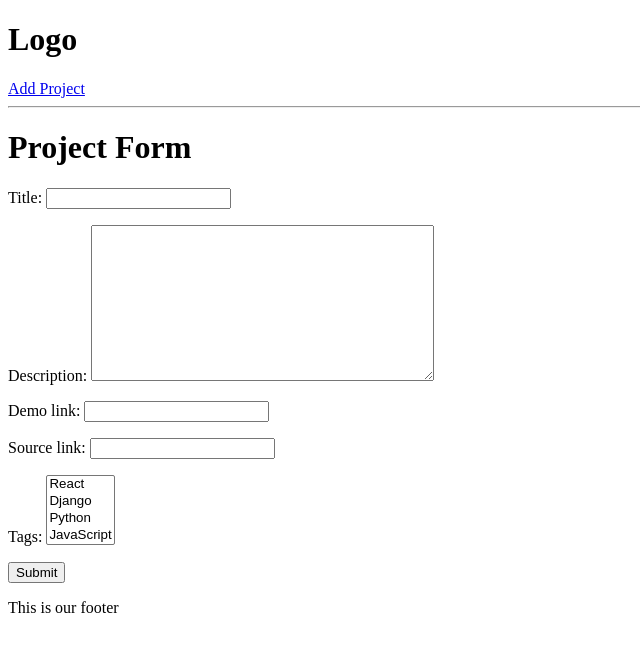
After one commit to omkarjawaji/devsearch, a Django app: page /create-project/ in a window 1280 px wide. The commit adds this page. Shown: the top 652 px of the page, without its empty margins (0-640 px from the left). Run offline with Django 3.2, Linux system fonts and the light colour scheme; data comes from the database, SQL or seed files in the repository; both versions use the stored data as it was after the commit.

Commit message:
CRUD operations are working now

```diff
--- /dev/null
+++ b/projects/forms.py
@@ -0,0 +1,7 @@
+from django.forms import ModelForm
+from .models import Project
+
+class ProjectForm(ModelForm):
+    class Meta:
+        model = Project
+        fields = ['title', 'description', 'demo_link', 'source_link', 'tags']  #'__all__' # or [with all the fileds as a list]
--- a/projects/models.py
+++ b/projects/models.py
@@ -1,13 +1,17 @@
 from enum import unique
 from django.db import models
 import uuid
+
+#models here
+
+
 
 class Project(models.Model):
     title = models.CharField(max_length = 200)
     description = models.TextField(null = True, blank = True)
     demo_link = models.CharField(max_length = 2000, null = True, blank = True)
     source_link = models.CharField(max_length = 2000, null = True, blank = True)
-    tags = models.ManyToManyField('Tag', blank = True)#relationship name
+    tags = models.ManyToManyField('Tag', blank = True) # relationship name
     vote_total = models.IntegerField(default = 0, null = True, blank= True)
     vote_ratio = models.IntegerField(default = 0, null = True, blank= True)
     created = models.DateTimeField(auto_now_add = True)
--- /dev/null
+++ b/projects/templates/projects/project_form.html
@@ -0,0 +1,19 @@
+{% extends 'main.html' %}
+
+{% block content %}
+
+<h1>Project Form</h1>
+
+<form action="" method="POST">
+    {% csrf_token %}
+
+    {{form.as_p}}
+    <!-- {% for field in form %}
+    {{field.label}}
+    {{field}}
+    {% endfor %} -->
+
+    <input type="submit">
+</form>
+
+{% endblock %}
--- a/projects/urls.py
+++ b/projects/urls.py
@@ -4,4 +4,9 @@ from . import views
 urlpatterns = [
     path('', views.projects, name = "projects"),
     path('project/<str:pk>/', views.project, name = "project"),
+
+    path('create-project/', views.createProject, name = "create-project"),
+    path('update-project/<str:pk>', views.updateProject, name = "update-project"),
+
+    path('delete-project/<str:pk>', views.deleteProject, name = "delete-project"),
 ]
--- a/projects/views.py
+++ b/projects/views.py
@@ -1,7 +1,9 @@
-from django.shortcuts import render
+from django.shortcuts import render, redirect
 from django.http import HttpResponse
 from .models import Project
+from .forms import ProjectForm
 
+'''
 projectsList = [
     {
         'id':'1',
@@ -19,7 +21,7 @@ projectsList = [
         'description':'Awesome open source project I am still working'
     },
 ]
-
+'''
 
 
 def projects(request):
@@ -30,3 +32,38 @@ def projects(request):
 def project(request, pk):
     projectObj = Project.objects.get(id = pk)
     return render(request, 'projects/single-project.html', {'project' : projectObj})
+
+def createProject(request):
+    form = ProjectForm()
+
+    if request.method == 'POST':
+        #print(request.POST)
+        form = ProjectForm(request.POST)
+        if form.is_valid():
+            form.save()
+            return redirect('projects')
+    context = {'form':form} #context dictionary
+    return render(request, "projects/project_form.html", context)
+
+def updateProject(request, pk):
+    project = Project.objects.get(id=pk)
+    form = ProjectForm(instance = project)
+
+    if request.method == 'POST':
+        #print(request.POST)
+        form = ProjectForm(request.POST, instance = project)
+        if form.is_valid():
+            form.save()
+            return redirect('projects')
+    context = {'form':form} #context dictionary
+    return render(request, "projects/project_form.html", context)
+
+def deleteProject(request, pk):
+    project = Project.objects.get(id=pk)
+
+    if request.method == "POST":
+        project.delete()
+        return redirect('projects')
+
+    context = {'object':project}
+    return render(request, 'projects/delete_template.html', context)
--- a/templates/main.html
+++ b/templates/main.html
@@ -9,7 +9,7 @@
 </head>
 
 <body>
-    <h1>This is the main template</h1>
+    <!-- <h1>This is the main template</h1> -->
     {% include 'navbar.html' %}
 
     {% block content %}
--- a/templates/navbar.html
+++ b/templates/navbar.html
@@ -1,2 +1,5 @@
 <h1>Logo</h1>
+
+<a href="{% url 'create-project' %}">Add Project</a>
+
 <hr>
```
Also changed, not shown: projects/templates/projects/delete_template.html (added, +16 -0 lines), projects/templates/projects/projects.html (+8 -4 lines), db.sqlite3.
